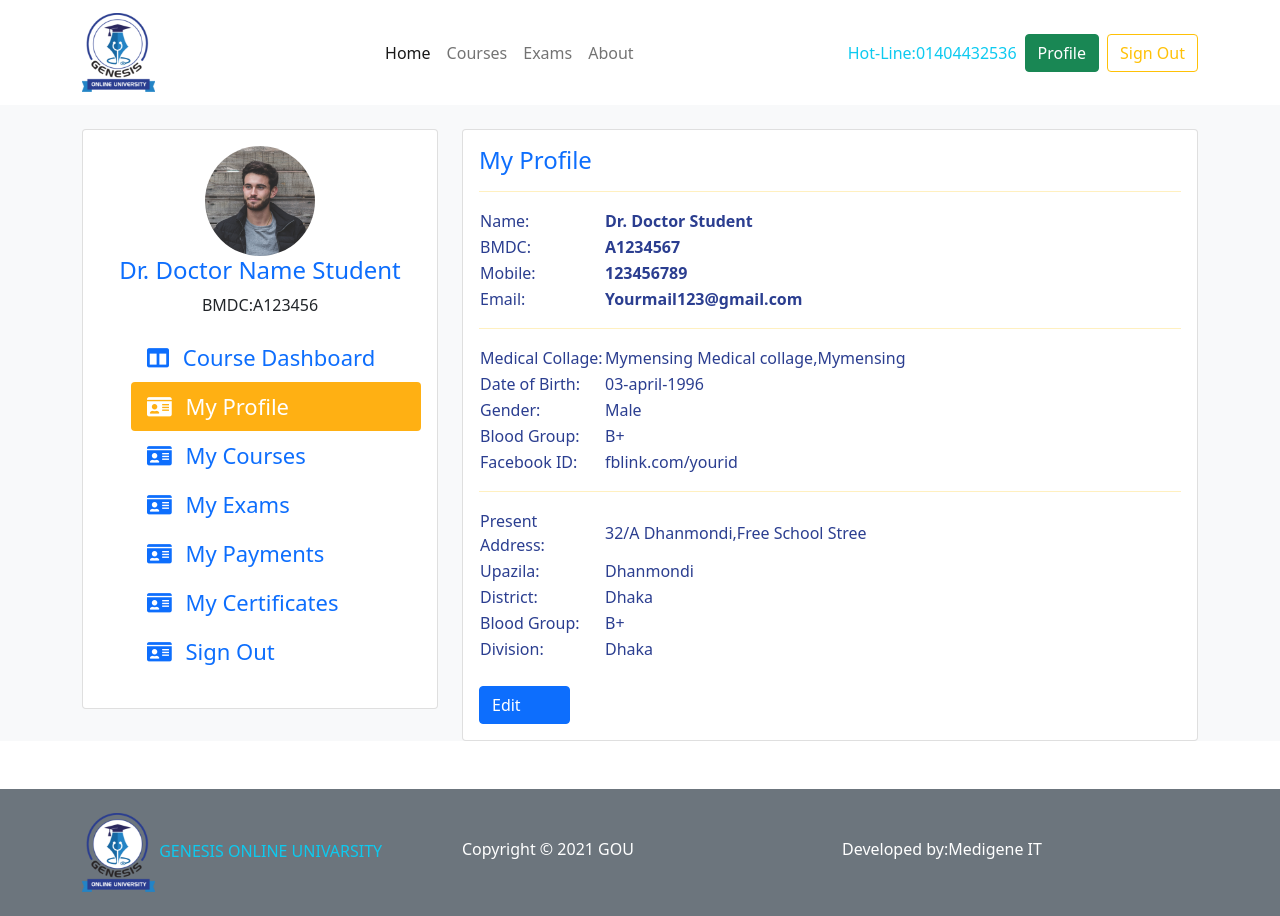
After one commit to hasan683/Gou, a PHP site: page /profile-1-page.php in a window 1280 px wide. The commit adds this page. Run offline with PHP 8.4, Linux system fonts and the light colour scheme; some libraries are stand-ins or nearby versions.

Commit message:
modification

```diff
--- a/gou.css
+++ b/gou.css
@@ -25,7 +25,8 @@ li{
 }
 
 .sidebar .nav-item{
-    font-size:23px;
+    font-size:22px;
+    color:#2B3E90;
 
 }
 
@@ -67,3 +68,36 @@ font-size: 29px;
 .certificates-card .card-title{
     font-size: 35px;
 }
+.myleftctn{
+    position: relative;
+    background-color: #FFB013;
+    border-radius: 15px;
+    height:140%;
+    padding: 25px;
+    padding-left: 10px;
+}
+.myleftctn header{
+    color: aqua;
+    font-size: 24px;
+    font-weight: 700;
+    margin-bottom: 20px;
+}
+.myleftctn .myinput{
+    width:230px;
+    margin-top: 5px;
+    padding:10px;
+    padding-left: 50px;
+    border:none
+}
+
+.table-content .title{
+   color:#2B3E90;
+   width: 125px;
+}
+
+.table-content .text{
+    color:#2B3E90;
+ }
+ .table-content .basic-information .text{
+     font-weight: 600;
+ }
--- /dev/null
+++ b/profile-1-page.php
@@ -0,0 +1,247 @@
+<!doctype html>
+<html>
+
+<head>
+    <meta name="viewport" content="width=device-width, initial-scale=1" />
+    <link rel="stylesheet" href="https://stackpath.bootstrapcdn.com/font-awesome/4.7.0/css/font-awesome.min.css">
+    <link href="https://cdn.jsdelivr.net/npm/bootstrap@5.0.0-beta1/dist/css/bootstrap.min.css" rel="stylesheet"
+        integrity="sha384-giJF6kkoqNQ00vy+HMDP7azOuL0xtbfIcaT9wjKHr8RbDVddVHyTfAAsrekwKmP1" crossorigin="anonymous">
+    <link rel="stylesheet" type="text/css" href="gou.css">
+    <link rel="stylesheet" type="text/css" href="responsive.css">
+    <link rel="stylesheet" href="https://pro.fontawesome.com/releases/v5.10.0/css/all.css">
+
+</head>
+
+<body>
+    <section>
+        <nav class="navbar navbar-expand-lg navbar-light bg-white">
+            <div class="container">
+                <a class="navbar-brand" href="#"><img src="img/logo.png"></a>
+                <button class="navbar-toggler" type="button" data-bs-toggle="collapse"
+                    data-bs-target="#navbarSupportedContent" aria-controls="navbarSupportedContent"
+                    aria-expanded="false" aria-label="Toggle navigation">
+                    <span class="navbar-toggler-icon"></span>
+                </button>
+                <div class="collapse navbar-collapse" id="navbarSupportedContent">
+                    <ul class="navbar-nav mx-auto mb-2 mb-lg-0">
+                        <li class="nav-item">
+                            <a class="nav-link active" aria-current="page" href="#">Home</a>
+                        </li>
+                        <li class="nav-item">
+                            <a class="nav-link" href="#">Courses</a>
+                        </li>
+                        <li class="nav-item">
+                            <a class="nav-link" href="#">Exams</a>
+                        </li>
+                        <li class="nav-item">
+                            <a class="nav-link" href="#">About</a>
+                        </li>
+                    </ul>
+                    <i class="fad fa-phone-plus text-info pr-2"></i>
+                    <span class="text-info">Hot-Line:01404432536</span>
+                    <button type="button" class="btn btn-success m-2">Profile</button>
+                    <button type="button" class="btn btn-outline-warning">Sign Out</button>
+                </div>
+            </div>
+        </nav>
+    </section>
+
+    <div class="bg-light mb-5">
+        <div class="container">
+            <div class="row">
+                <div class="col-sm-4">
+                    <div class="sidebar">
+                        <div class="card  mt-4">
+                            <div class="card-body">
+                                <div class="text-center mb-3">
+                                    <img class="" src="img/mask.png">
+                                    <h5 class="card-title text-primary fs-4">Dr. Doctor Name Student</h5>
+                                    <p class="card-text">BMDC:A123456</p>
+                                </div>
+                                <ul>
+                                    <li class="nav-item">
+                                        <a class="nav-link" href="">
+                                            <i class="fas fa-columns"></i>
+                                            <span class="p-2">Course Dashboard</span>
+                                        </a>
+                                    </li>
+                                    <li class="nav-item  active">
+                                        <a class="nav-link" href="">
+                                            <i class="fas fa-id-card"></i>
+                                            <span class="p-2">My Profile</span>
+                                        </a>
+                                    </li>
+                                    <li class="nav-item">
+                                        <a class="nav-link" href="">
+                                            <i class="fas fa-id-card"></i>
+                                            <span class="p-2">My Courses</span>
+                                        </a>
+                                    </li>
+                                    <li class="nav-item">
+                                        <a class="nav-link" href="">
+                                            <i class="fas fa-id-card"></i>
+                                            <span class="p-2">My Exams</span>
+                                        </a>
+                                    </li>
+                                    <li class="nav-item">
+                                        <a class="nav-link" href="">
+                                            <i class="fas fa-id-card"></i>
+                                            <span class="p-2">My Payments</span>
+                                        </a>
+                                    </li>
+                                    <li class="nav-item">
+                                        <a class="nav-link" href="">
+                                            <i class="fas fa-id-card"></i>
+                                            <span class="p-2">My Certificates</span>
+                                        </a>
+                                    </li>
+                                    <li class="nav-item">
+                                        <a class="nav-link" href="">
+                                            <i class="fas fa-id-card"></i>
+                                            <span class="p-2">Sign Out</span>
+                                        </a>
+                                    </li>
+                                </ul>
+                            </div>
+                        </div>
+                    </div>
+                </div>
+                <div class="col-sm-8">
+                    <div class="table-content">
+                    <div class="card   mt-4">
+                        <div class="card-body">
+                            <h4 class="card-title text-primary">My Profile</h4>
+                            <hr class="bg-warning">
+                            <table class="basic-information">
+                                <tr>
+                                    <td class="title">Name:</td>
+                                    <td class="text">Dr. Doctor Student</td>
+                                </tr>
+                                <tr>
+                                    <td class="title">BMDC:</td>
+                                    <td class="text">A1234567</td>
+                                </tr>
+                                <tr>
+                                    <td class="title">Mobile:</td>
+                                    <td class="text">123456789</td>
+                                </tr>
+                                <tr>
+                                    <td class="title">Email:</td>
+                                    <td class="text">Yourmail123@gmail.com</td>
+                                </tr>
+                            </table>
+                            <hr class="bg-warning">
+                            <table>
+                                <tr>
+                                    <td class="title"> Medical Collage:</td>
+                                    <td class="text">Mymensing Medical collage,Mymensing</td>
+                                </tr>
+                                <tr>
+                                    <td class="title"> Date of Birth:</td>
+                                    <td class="text"> 03-april-1996 </td>
+                                </tr>
+                                <tr>
+                                    <td class="title">Gender:</td>
+                                    <td class="text">Male</td>
+                                </tr>
+                                <tr>
+                                    <td class="title">Blood Group:</td>
+                                    <td class="text">B+</td>
+                                </tr>
+                                <tr>
+                                    <td class="title">Facebook ID:</td>
+                                    <td class="text">fblink.com/yourid</td>
+                                </tr>
+                            </table>
+                            <hr class="bg-warning">
+                            <table>
+                                <tr>
+                                    <td class="title"> Present Address:</td>
+                                    <td class="text">32/A Dhanmondi,Free School Stree</td>
+                                </tr>
+                                <tr>
+                                    <td class="title"> Upazila:</td>
+                                    <td class="text">Dhanmondi</td>
+                                </tr>
+                                <tr>
+                                    <td class="title"> District:</td>
+                                    <td class="text">Dhaka</td>
+                                </tr>
+                                <tr>
+                                    <td class="title">Blood Group:</td>
+                                    <td class="text">B+</td>
+                                </tr>
+                                <tr>
+                                    <td class="title">Division:</td>
+                                    <td class="text">Dhaka</td>
+                                </tr>
+                            </table>
+
+                            <button class="btn btn-primary mt-4" type="submit">Edit <i class="fa fa-pencil ps-3"
+                                        aria-hidden="true"></i></button>
+
+                        </div>
+                    </div>
+                    </div>
+                </div>
+            </div>
+        </div>
+    </div>
+    <footer id="footer" class="mt-auto">
+        <div class="py-4 bg-secondary">
+            <div class="container">
+                <div class="row">
+                    <div class="col-sm-4 text-left ml-5">
+                        <img src="img/logo.png">
+
+
+                        <span class="text-info ml-3">
+                            GENESIS ONLINE UNIVARSITY
+                        </span>
+                    </div>
+                    <div class="col-sm-4 mt-4">
+                        <p class="text-white">Copyright
+                            &copy; 2021 GOU
+
+                        </p>
+                    </div>
+                    <div class="col-sm-4 mt-4">
+                        <p class="text-white">Developed by:Medigene IT
+                        </p>
+                    </div>
+                </div>
+            </div>
+        </div>
+    </footer>
+
+
+
+
+
+
+
+    <script src="https://cdn.jsdelivr.net/npm/@popperjs/core@2.5.4/dist/umd/popper.min.js"
+        integrity="sha384-q2kxQ16AaE6UbzuKqyBE9/u/KzioAlnx2maXQHiDX9d4/zp8Ok3f+M7DPm+Ib6IU" crossorigin="anonymous">
+    </script>
+    <script src="https://cdn.jsdelivr.net/npm/bootstrap@5.0.0-beta1/dist/js/bootstrap.min.js"
+        integrity="sha384-pQQkAEnwaBkjpqZ8RU1fF1AKtTcHJwFl3pblpTlHXybJjHpMYo79HY3hIi4NKxyj" crossorigin="anonymous">
+    </script>
+</body>
+
+</html>
+
+
+
+
+
+
+
+<script src="https://cdn.jsdelivr.net/npm/@popperjs/core@2.5.4/dist/umd/popper.min.js"
+    integrity="sha384-q2kxQ16AaE6UbzuKqyBE9/u/KzioAlnx2maXQHiDX9d4/zp8Ok3f+M7DPm+Ib6IU" crossorigin="anonymous">
+</script>
+<script src="https://cdn.jsdelivr.net/npm/bootstrap@5.0.0-beta1/dist/js/bootstrap.min.js"
+    integrity="sha384-pQQkAEnwaBkjpqZ8RU1fF1AKtTcHJwFl3pblpTlHXybJjHpMYo79HY3hIi4NKxyj" crossorigin="anonymous">
+</script>
+</body>
+
+</html>
```
Also changed, not shown: index-page.php (+35 -32 lines), login-page.php (added, +107 -0 lines), login.php (+18 -7 lines), traial.php (+28 -20 lines), img/icon-email.png (added).
